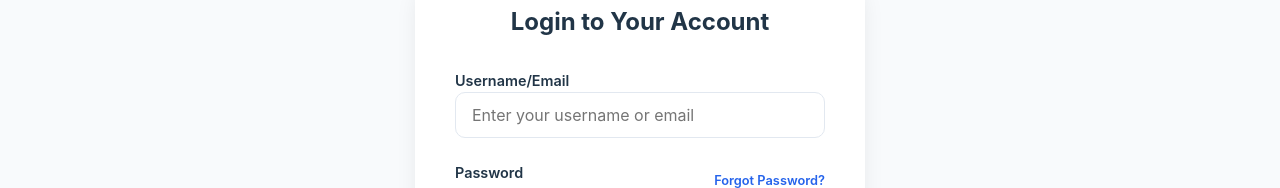
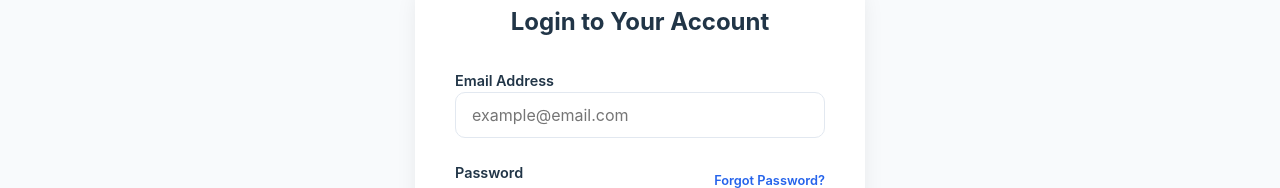
Before and after one commit to evelynlei/acsproject, a React (Vite) app in the folder frontend/: page /login in a window 1280 px wide. Shown: the part 156-344 px from the top of the page. Built offline with nearby package versions, Linux system fonts and the light colour scheme.

Commit message:
update the login page styling to adapt the backend codes

```diff
--- a/frontend/src/pages/Login.jsx
+++ b/frontend/src/pages/Login.jsx
@@ -55,8 +55,8 @@ export default function Login() {
 
           <form onSubmit={handleSubmit}>
             <div className="input-group">
-              <label htmlFor="login-id">Username/Email</label>
-              <input type="text" id="login-id" placeholder="Enter your username or email" required value={formData.email} onChange={handleInputChange} />
+              <label htmlFor="login-id">Email Address</label>
+              <input type="text" id="login-id" placeholder="example@email.com" required value={formData.email} onChange={handleInputChange} />
             </div>
 
             <div className="input-group">
```
Also changed, not shown: 1 other file (tests, documents, lock files or other folders).
